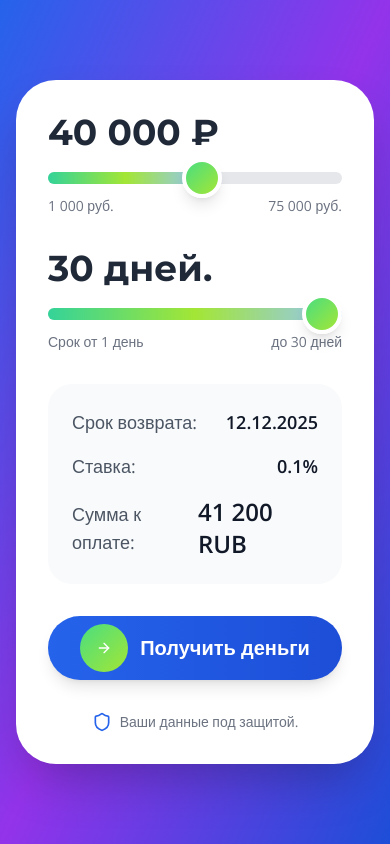
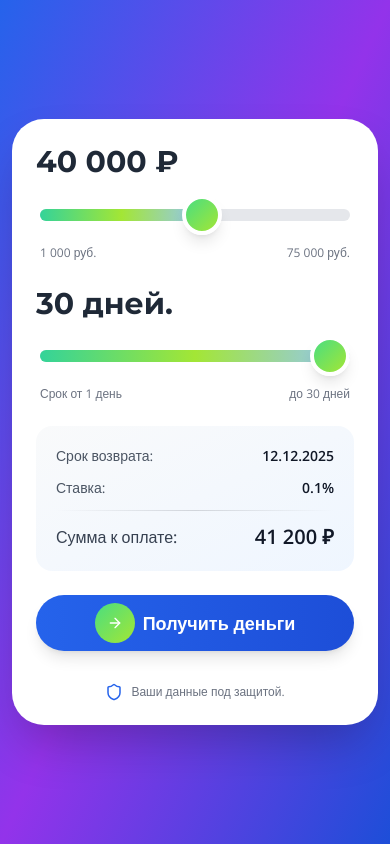
Before and after one commit to pr-poehali-dev/calculator-creation-project-3, a React (Vite) app: page / in a window 390 px wide. Built offline with nearby package versions, Linux system fonts and the light colour scheme.

Commit message:
Оптимизация мобильной версии сайта

```diff
--- a/src/pages/Index.tsx
+++ b/src/pages/Index.tsx
@@ -20,15 +20,15 @@ const LoanCalculator = () => {
   const formattedDate = returnDate.toLocaleDateString('ru-RU');
 
   return (
-    <div className="min-h-screen flex items-center justify-center p-4 bg-gradient-to-br from-blue-600 via-purple-600 to-blue-700">
-      <div className="w-full max-w-2xl">
-        <div className="bg-white rounded-[2.5rem] p-8 md:p-12 shadow-2xl animate-scale-in">
-          <div className="space-y-8">
-            <div className="space-y-3">
-              <h2 className="text-4xl md:text-5xl font-bold text-gray-800">
+    <div className="min-h-screen flex items-center justify-center p-3 sm:p-4 md:p-6 bg-gradient-to-br from-blue-600 via-purple-600 to-blue-700">
+      <div className="w-full max-w-xl lg:max-w-2xl">
+        <div className="bg-white rounded-[2rem] sm:rounded-[2.5rem] p-6 sm:p-8 md:p-10 lg:p-12 shadow-2xl animate-scale-in">
+          <div className="space-y-6 sm:space-y-7 md:space-y-8">
+            <div className="space-y-4">
+              <h2 className="text-3xl sm:text-4xl md:text-5xl font-bold text-gray-800 leading-tight">
                 {amount[0].toLocaleString('ru-RU')} ₽
               </h2>
-              <div className="relative pt-2">
+              <div className="relative pt-3 pb-2 px-1">
                 <Slider
                   value={amount}
                   onValueChange={setAmount}
@@ -38,17 +38,17 @@ const LoanCalculator = () => {
                   className="relative"
                 />
               </div>
-              <div className="flex justify-between text-sm text-gray-500">
+              <div className="flex justify-between text-xs sm:text-sm text-gray-500 px-1">
                 <span>{minAmount.toLocaleString('ru-RU')} руб.</span>
                 <span>{maxAmount.toLocaleString('ru-RU')} руб.</span>
               </div>
             </div>
 
-            <div className="space-y-3">
-              <h2 className="text-4xl md:text-5xl font-bold text-gray-800">
+            <div className="space-y-4">
+              <h2 className="text-3xl sm:text-4xl md:text-5xl font-bold text-gray-800 leading-tight">
                 {days[0]} {days[0] === 1 ? 'день' : days[0] < 5 ? 'дня' : 'дней'}.
               </h2>
-              <div className="relative pt-2">
+              <div className="relative pt-3 pb-2 px-1">
                 <Slider
                   value={days}
                   onValueChange={setDays}
@@ -58,42 +58,43 @@ const LoanCalculator = () => {
                   className="relative"
                 />
               </div>
-              <div className="flex justify-between text-sm text-gray-500">
+              <div className="flex justify-between text-xs sm:text-sm text-gray-500 px-1">
                 <span>Срок от {minDays} день</span>
                 <span>до {maxDays} дней</span>
               </div>
             </div>
 
-            <div className="bg-gray-50 rounded-3xl p-6 space-y-4">
-              <div className="flex justify-between items-center">
-                <span className="text-gray-600 text-lg">Срок возврата:</span>
-                <span className="text-gray-900 font-semibold text-lg">{formattedDate}</span>
+            <div className="bg-gradient-to-br from-gray-50 to-blue-50 rounded-2xl sm:rounded-3xl p-5 sm:p-6 space-y-3 sm:space-y-4">
+              <div className="flex justify-between items-center gap-3">
+                <span className="text-gray-600 text-sm sm:text-base md:text-lg">Срок возврата:</span>
+                <span className="text-gray-900 font-semibold text-sm sm:text-base md:text-lg">{formattedDate}</span>
               </div>
-              <div className="flex justify-between items-center">
-                <span className="text-gray-600 text-lg">Ставка:</span>
-                <span className="text-gray-900 font-semibold text-lg">{(rate * 100).toFixed(1)}%</span>
+              <div className="flex justify-between items-center gap-3">
+                <span className="text-gray-600 text-sm sm:text-base md:text-lg">Ставка:</span>
+                <span className="text-gray-900 font-semibold text-sm sm:text-base md:text-lg">{(rate * 100).toFixed(1)}%</span>
               </div>
-              <div className="flex justify-between items-center">
-                <span className="text-gray-600 text-lg">Сумма к оплате:</span>
-                <span className="text-gray-900 font-bold text-2xl">{totalToPay.toLocaleString('ru-RU')} RUB</span>
+              <div className="h-px bg-gradient-to-r from-transparent via-gray-300 to-transparent"></div>
+              <div className="flex justify-between items-center gap-3">
+                <span className="text-gray-700 font-medium text-base sm:text-lg md:text-xl">Сумма к оплате:</span>
+                <span className="text-gray-900 font-bold text-xl sm:text-2xl md:text-3xl">{totalToPay.toLocaleString('ru-RU')} ₽</span>
               </div>
             </div>
 
             <Button
               size="lg"
-              className="w-full h-16 text-xl font-semibold rounded-full bg-gradient-to-r from-blue-600 to-blue-700 hover:from-blue-700 hover:to-blue-800 shadow-lg hover:shadow-xl transition-all duration-300 text-white"
+              className="w-full h-14 sm:h-16 md:h-[4.5rem] text-lg sm:text-xl md:text-2xl font-semibold rounded-full bg-gradient-to-r from-blue-600 to-blue-700 hover:from-blue-700 hover:to-blue-800 shadow-lg hover:shadow-xl transition-all duration-300 text-white active:scale-95 touch-manipulation"
             >
-              <div className="flex items-center justify-center gap-3">
-                <div className="w-12 h-12 rounded-full bg-gradient-to-br from-green-400 to-lime-400 flex items-center justify-center">
-                  <Icon name="ArrowRight" size={24} className="text-white" />
+              <div className="flex items-center justify-center gap-2 sm:gap-3">
+                <div className="w-10 h-10 sm:w-12 sm:h-12 rounded-full bg-gradient-to-br from-green-400 to-lime-400 flex items-center justify-center flex-shrink-0">
+                  <Icon name="ArrowRight" size={20} className="text-white sm:w-6 sm:h-6" />
                 </div>
                 <span>Получить деньги</span>
               </div>
             </Button>
 
-            <div className="flex items-center justify-center gap-2 text-gray-500">
-              <Icon name="Shield" size={20} className="text-blue-600" />
-              <span className="text-sm">Ваши данные под защитой.</span>
+            <div className="flex items-center justify-center gap-2 text-gray-500 pt-2">
+              <Icon name="Shield" size={18} className="text-blue-600 flex-shrink-0" />
+              <span className="text-xs sm:text-sm">Ваши данные под защитой.</span>
             </div>
           </div>
         </div>
```
